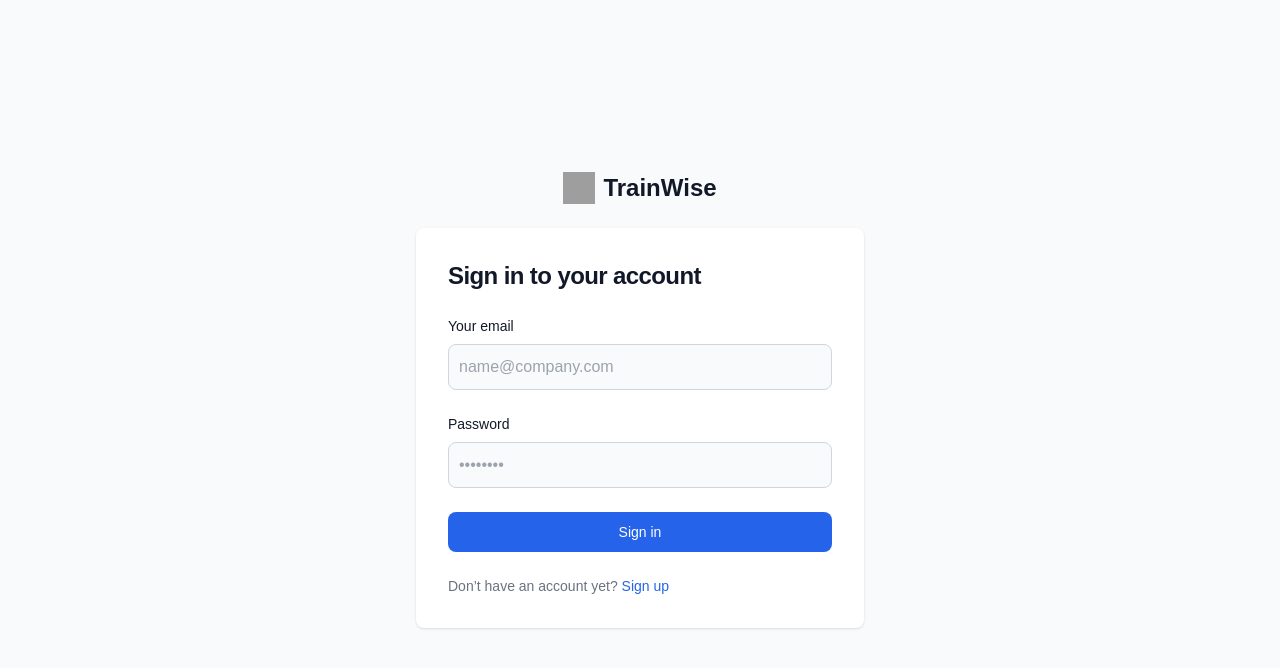
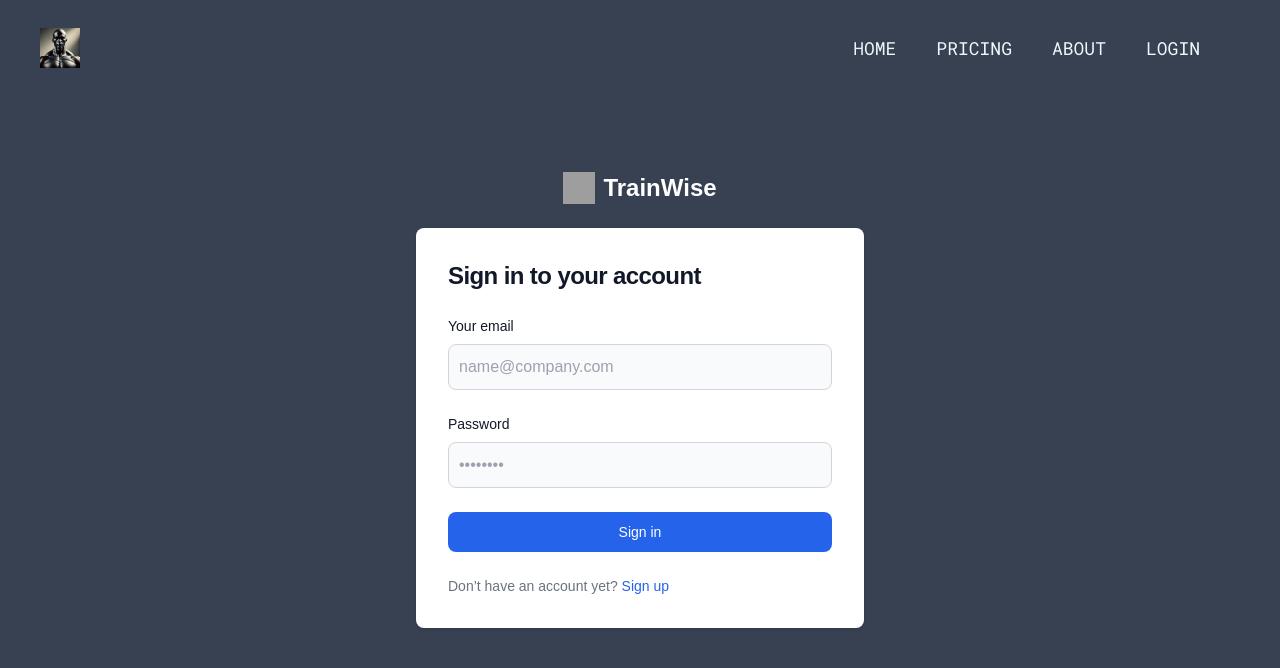
Before and after one commit to Parvsharma04/TrainWise, a Next.js app in the folder frontend/: page /auth in a window 1280 px wide. Shown: the top 668 px of the page. Built offline with nearby package versions, Linux system fonts and the light colour scheme; grey boxes are pictures that could not be loaded; a web font is replaced by a local one.

Commit message:
navbar changes

```diff
--- a/frontend/app/auth/page.js
+++ b/frontend/app/auth/page.js
@@ -54,11 +54,11 @@ export default function Auth() {
   };
 
   return (
-    <section className="bg-gray-50">
+    <section className="bg-gray-700">
       <div className="flex flex-col items-center justify-center px-6 py-8 mx-auto md:h-screen lg:py-0">
         <a
           href="#"
-          className="flex items-center mb-6 text-2xl font-semibold text-gray-900"
+          className="flex items-center mb-6 text-2xl font-semibold text-white"
         >
           <img
             className="w-8 h-8 mr-2"
--- a/frontend/app/components/NavBar.js
+++ b/frontend/app/components/NavBar.js
@@ -1,25 +1,27 @@
-"use client"
+"use client";
 
 import clsx from "clsx";
 import gsap from "gsap";
 import { useWindowScroll } from "react-use";
-import { useEffect, useRef, useState } from "react";
-// import { TiLocationArrow } from "react-icons/ti";
+import { Fragment, useEffect, useRef, useState } from "react";
+import { FiMenu, FiX } from "react-icons/fi";
 
 import Button from "./Button";
+import Link from "next/link";
 
-const navItems = ["Nexus", "Vault", "Prologue", "About", "Contact"];
+const navItems = ["Home", "Pricing", "About", "Login"];
 
 const NavBar = () => {
   // State for toggling audio and visual indicator
   const [isAudioPlaying, setIsAudioPlaying] = useState(false);
   const [isIndicatorActive, setIsIndicatorActive] = useState(false);
+  const [isSidebarOpen, setIsSidebarOpen] = useState(false);
 
   // Refs for audio and navigation container
   const audioElementRef = useRef(null);
   const navContainerRef = useRef(null);
 
-  const { y: currentScrollY } = useWindowScroll();
+  const { y: currentScrollY } = useWindowScroll() || { y: 0 };
   const [isNavVisible, setIsNavVisible] = useState(true);
   const [lastScrollY, setLastScrollY] = useState(0);
 
@@ -74,28 +76,31 @@ const NavBar = () => {
           {/* Logo and Product button */}
           <div className="flex items-center gap-7">
             <img src="/img/logo.png" alt="logo" className="w-10" />
-
-            {/* <Button
-              id="product-button"
-              title="Products"
-              rightIcon={<TiLocationArrow />}
-              containerClass="bg-blue-50 md:flex hidden items-center justify-center gap-1"
-            /> */}
           </div>
 
           {/* Navigation Links and Audio Button */}
           <div className="flex h-full items-center">
             <div className="hidden md:block">
-              {navItems.map((item, index) => (
-                <a
-                  key={index}
-                  href={`#${item.toLowerCase()}`}
-                  className="nav-hover-btn"
-                >
-                  {item}
-                </a>
-              ))}
+              <Link href={`/`} className="nav-hover-btn md:!text-lg ">
+                Home
+              </Link>
+              <Link href={`/pricing`} className="nav-hover-btn md:!text-lg ">
+                Pricing
+              </Link>
+              <Link href={`/about`} className="nav-hover-btn md:!text-lg ">
+                About
+              </Link>
+              <Link href={`/auth`} className="nav-hover-btn md:!text-lg ">
+                Login
+              </Link>
             </div>
+
+            <button
+              className="ml-4 md:hidden"
+              onClick={() => setIsSidebarOpen(true)}
+            >
+              <FiMenu size={24} />
+            </button>
 
             <button
               onClick={toggleAudioIndicator}
@@ -107,21 +112,49 @@ const NavBar = () => {
                 src="/audio/loop.mp3"
                 loop
               />
-              {[1, 2, 3, 4].map((bar) => (
+              {/* {[1, 2, 3, 4].map((bar) => (
                 <div
                   key={bar}
-                  className={clsx("indicator-line", {
+                  className={clsx("indicator-line !w-3 !h-5 !mr-5", {
                     active: isIndicatorActive,
                   })}
                   style={{
                     animationDelay: `${bar * 0.1}s`,
                   }}
                 />
-              ))}
+              ))} */}
             </button>
           </div>
         </nav>
       </header>
+
+      <div
+        className={clsx(
+          "fixed -top-5 inset-y-0 left-0 z-50 w-64 bg-white shadow-lg transform transition-transform duration-300 md:hidden",
+          isSidebarOpen ? "translate-x-0" : "-translate-x-full"
+        )}
+      >
+        <div className="p-4 flex justify-between items-center border-b">
+          <h2 className="text-lg font-semibold">Menu</h2>
+          <button onClick={() => setIsSidebarOpen(false)}>
+            <FiX size={24} />
+          </button>
+        </div>
+        <nav className="flex flex-col p-4 space-y-4 bg-white h-screen">
+          <Link href={`/`} className="nav-hover-btn md:!text-lg ">
+            Home
+          </Link>
+          <Link href={`/pricing`} className="nav-hover-btn md:!text-lg ">
+            Pricing
+          </Link>
+          <Link href={`/about`} className="nav-hover-btn md:!text-lg ">
+            About
+          </Link>
+          <Link href={`/auth`} className="nav-hover-btn md:!text-lg ">
+            Login
+          </Link>
+        </nav>
+      </div>
     </div>
   );
 };
--- a/frontend/app/layout.js
+++ b/frontend/app/layout.js
@@ -1,6 +1,7 @@
 import { Geist, Geist_Mono } from "next/font/google";
 import { ToastContainer } from "react-toastify";
 import "./globals.css";
+import NavBar from "./components/NavBar";
 
 const geistSans = Geist({
   variable: "--font-geist-sans",
@@ -35,6 +36,7 @@ export default function RootLayout({ children }) {
           pauseOnHover
           theme="light"
         />
+        <NavBar />
         {children}
       </body>
     </html>
--- a/frontend/app/page.js
+++ b/frontend/app/page.js
@@ -8,12 +8,12 @@ import Footer from "./components/Footr";
 export default function Home() {
   return (
     <main className="relative min-h-screen w-screen overflow-x-hidden">
-      <NavBar />
+      {/* <NavBar /> */}
       <Hero />
       <About />
       <Features />
       <Contact />
       {/* <Footer /> */}
     </main>
-  )
+  );
 }
--- a/frontend/package.json
+++ b/frontend/package.json
@@ -16,6 +16,7 @@
     "next": "15.1.7",
     "react": "^19.0.0",
     "react-dom": "^19.0.0",
+    "react-icons": "^5.5.0",
     "react-toastify": "^11.0.3",
     "react-use": "^17.6.0",
     "universal-cookie": "^7.2.2"
```
Also changed, not shown: 1 other file (tests, documents, lock files or other folders).
